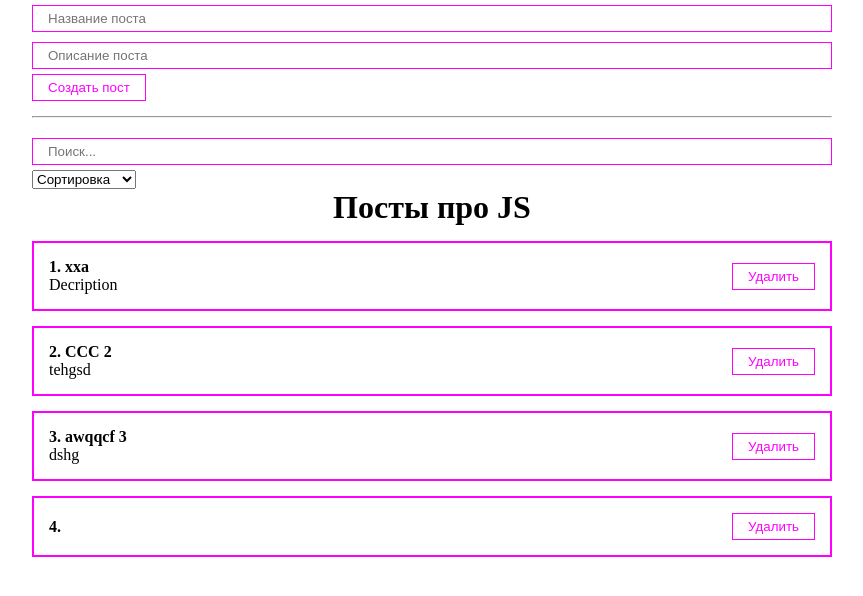
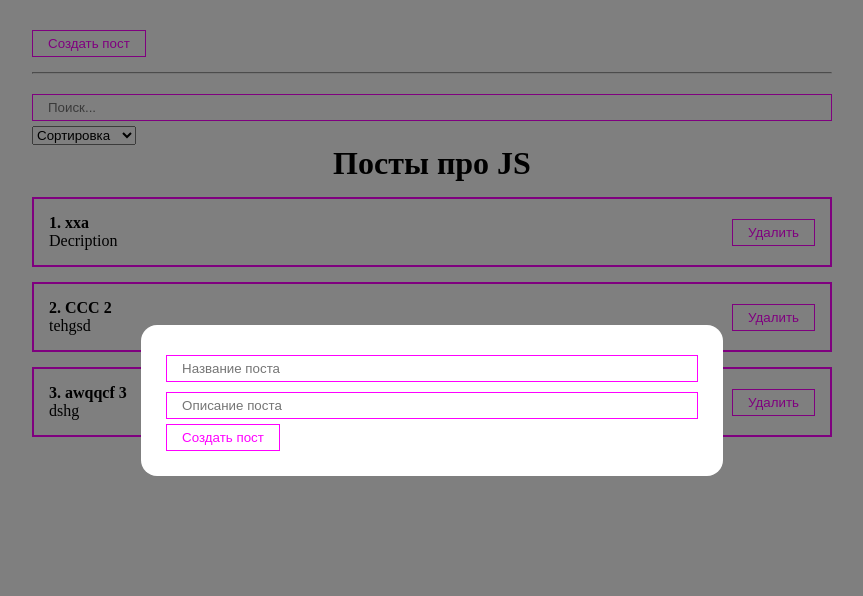
Before and after one commit to nkozlovskaya/react-fund-course, a React (Create React App) app: page / in a window 1280 px wide. Both pictures are taken after a click on the button "Создать пост". Shown: the top 596 px of the page, without its empty margins (208-1071 px from the left). Built offline with nearby package versions, Linux system fonts and the light colour scheme.

Commit message:
create modal window

```diff
--- a/src/App.js
+++ b/src/App.js
@@ -3,6 +3,8 @@
 import PostList from "./components/PostList";
 import PostForm from "./components/PostForm";
 import PostFilter from "./components/PostFilter";
+import MyModal from "./components/UI/MyModal/MyModal";
+import MyButton from "./components/UI/button/MyButton";
 
 function App() {
 	const [posts, setPosts] = useState([
@@ -12,6 +14,7 @@
 	]);
 
 	const [filter, setFilter] = useState({ sort: "", query: "" });
+	const [modal, setModal] = useState(false);
 
 	const sortedPosts = useMemo(() => {
 		if (filter.sort) {
@@ -30,6 +33,7 @@
 
 	const createPost = (newPost) => {
 		setPosts([...posts, newPost]);
+		setModal(false);
 	};
 
 	const removePost = (post) => {
@@ -38,7 +42,13 @@
 
 	return (
 		<div className="App">
-			<PostForm create={createPost} />
+			<MyButton style={{ marginTop: 30 }} onClick={() => setModal(true)}>
+				Создать пост
+			</MyButton>
+			<MyModal visible={modal} setVisible={setModal}>
+				<PostForm create={createPost} />
+			</MyModal>
+
 			<hr style={{ margin: "15px 0" }} />
 			<PostFilter filter={filter} setFilter={setFilter} />
 
--- /dev/null
+++ b/src/components/UI/MyModal/MyModal.jsx
@@ -0,0 +1,20 @@
+import React from "react";
+import cl from "./MyModal.module.css";
+
+const MyModal = ({ children, visible, setVisible }) => {
+	const rootClasses = [cl.myModal];
+
+	if (visible) {
+		rootClasses.push(cl.active);
+	}
+
+	return (
+		<div className={rootClasses.join(" ")} onClick={() => setVisible(false)}>
+			<div className={cl.myModalContent} onClick={(e) => e.stopPropagation()}>
+				{children}
+			</div>
+		</div>
+	);
+};
+
+export default MyModal;
--- /dev/null
+++ b/src/components/UI/MyModal/MyModal.module.css
@@ -0,0 +1,22 @@
+.myModal {
+  position: fixed;
+  top: 0;
+  bottom: 0;
+  right: 0;
+  left: 0;
+  display: none;
+  background-color: rgba(0,0,0,0.5);
+}
+
+.myModalContent{
+  padding: 25px;
+  background: white;
+  border-radius: 16px;
+  min-width: 250px;
+}
+
+.myModal.active {
+  display: flex;
+  justify-content: center;
+  align-items: center;
+}
```
